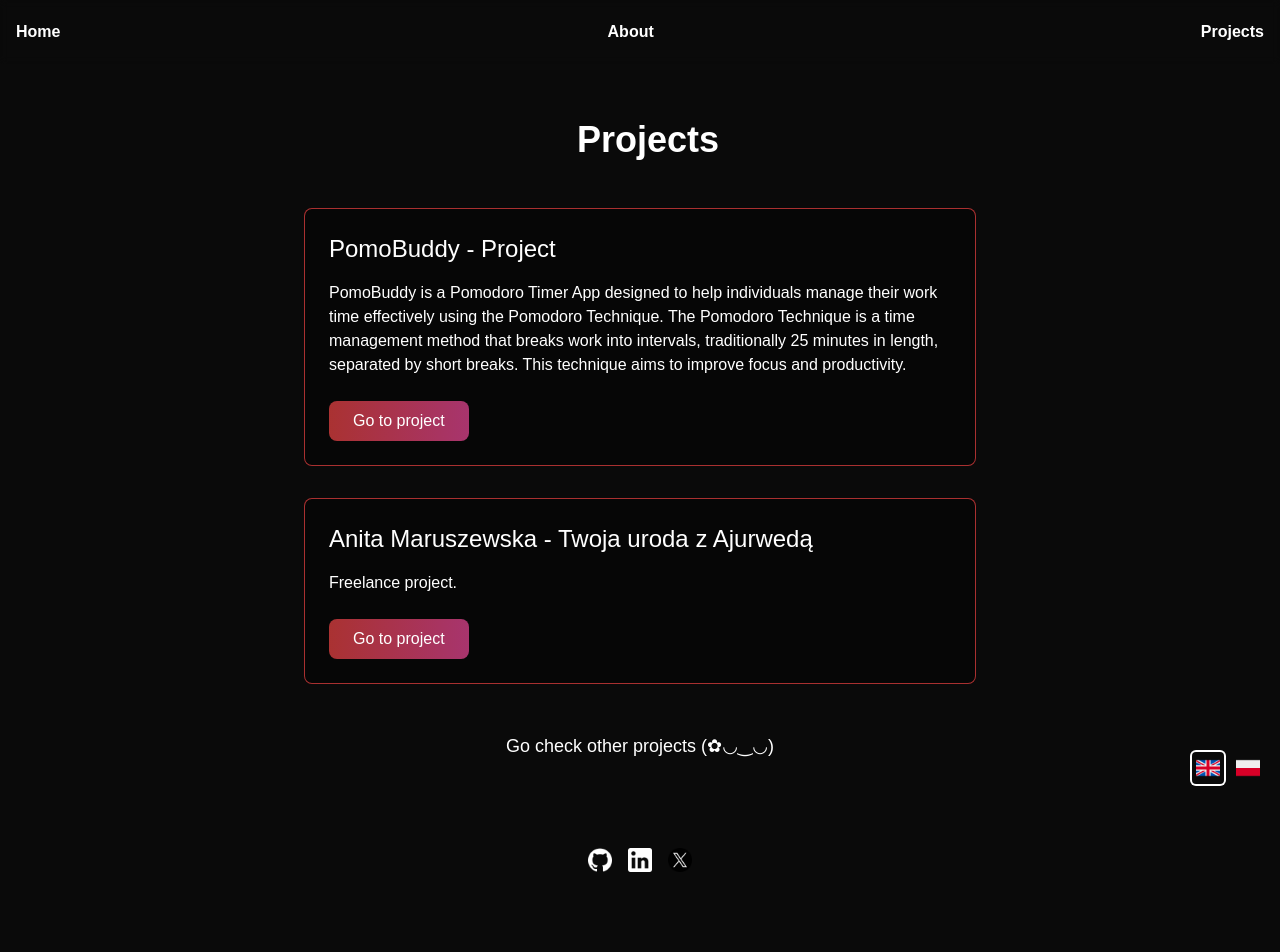
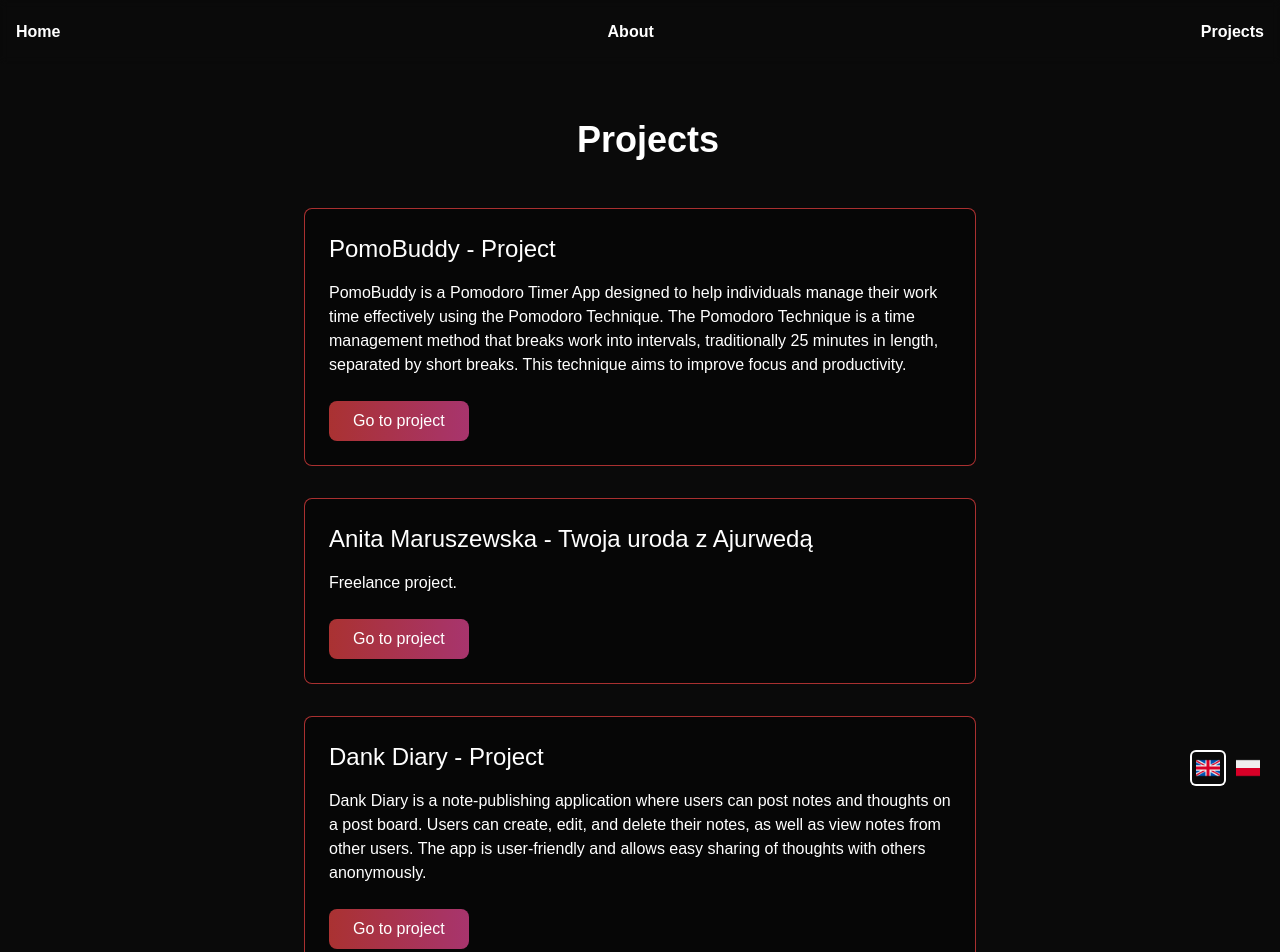
Before and after one commit to vermenea/portfolio, a Next.js app: page /projects in a window 1280 px wide. Shown: the top 952 px of the page. Before the commit the page ends 888 px from the top, so only its background shows below. Built offline with nearby package versions, Linux system fonts and the light colour scheme.

Commit message:
feat: add Dank Diary project to projects list; update translations for new project details

```diff
--- a/app/projects/page.tsx
+++ b/app/projects/page.tsx
@@ -10,6 +10,7 @@ import { containerVariants, itemVariants } from '@/animations/animations';
 const projectLinks: string[] = [
   'https://your-pomo-buddy.vercel.app/',
   'https://anitamaruszewska.pl/',
+  'https://dank-diary.vercel.app/',
 ] as const;
 
 export default function Projects() {
--- a/translations/translations.ts
+++ b/translations/translations.ts
@@ -3,75 +3,89 @@ export const translations = {
     nav: {
       home: 'Home',
       about: 'About',
-      projects: 'Projects'
+      projects: 'Projects',
     },
     home: {
       typingText: 'Hi, lets create something amazing',
-      contactMe: 'Contact me'
+      contactMe: 'Contact me',
     },
     about: {
       title: 'About me',
-      description: "Hello! My name is Natalia — I hold a degree in Medical Biology and you’ll most often find me working in a laboratory, but my second passion is web development. I take great pleasure in building the front end of web applications and crafting their prototypes. I have three years of professional experience and am constantly sharpening my skills.",
+      description:
+        'Hello! My name is Natalia — I hold a degree in Medical Biology and you’ll most often find me working in a laboratory, but my second passion is web development. I take great pleasure in building the front end of web applications and crafting their prototypes. I have three years of professional experience and am constantly sharpening my skills.',
       technologies: {
         title: 'Technologies',
         frontend: {
           title: 'Front-End',
-          description: 'TypeScript combined with React and Next.js enables creating scalable web applications with modern features and SEO optimization.'
+          description:
+            'TypeScript combined with React and Next.js enables creating scalable web applications with modern features and SEO optimization.',
         },
         styling: {
           title: 'Styling & UX',
-          description: 'I care about responsive and aesthetic design, using modern styling tools and prototyping in Figma and Photoshop.'
+          description:
+            'I care about responsive and aesthetic design, using modern styling tools and prototyping in Figma and Photoshop.',
         },
         tools: {
           title: 'Tools & Backend',
-          description: 'Git facilitates version control, and Node.js enables server creation. I use monitoring and CI/CD tools like Sentry, Postman, and Vercel, along with Firebase services.'
-        }
-      }
+          description:
+            'Git facilitates version control, and Node.js enables server creation. I use monitoring and CI/CD tools like Sentry, Postman, and Vercel, along with Firebase services.',
+        },
+      },
     },
     projects: {
-      title: "Projects",
+      title: 'Projects',
       goToProject: 'Go to project',
       checkOthers: 'Go check other projects (✿◡‿◡)',
       items: [
         {
           title: 'PomoBuddy - Project',
-          description: 'PomoBuddy is a Pomodoro Timer App designed to help individuals manage their work time effectively using the Pomodoro Technique. The Pomodoro Technique is a time management method that breaks work into intervals, traditionally 25 minutes in length, separated by short breaks. This technique aims to improve focus and productivity.'
+          description:
+            'PomoBuddy is a Pomodoro Timer App designed to help individuals manage their work time effectively using the Pomodoro Technique. The Pomodoro Technique is a time management method that breaks work into intervals, traditionally 25 minutes in length, separated by short breaks. This technique aims to improve focus and productivity.',
         },
         {
           title: 'Anita Maruszewska - Twoja uroda z Ajurwedą',
-          description: 'Freelance project.'
-        }
-      ]
-    }
+          description: 'Freelance project.',
+        },
+        {
+          title: 'Dank Diary - Project',
+          description:
+            'Dank Diary is a note-publishing application where users can post notes and thoughts on a post board. Users can create, edit, and delete their notes, as well as view notes from other users. The app is user-friendly and allows easy sharing of thoughts with others anonymously.',
+        },
+      ],
+    },
   },
   pl: {
     nav: {
       home: 'Strona główna',
       about: 'O mnie',
-      projects: 'Projekty'
+      projects: 'Projekty',
     },
     home: {
       typingText: 'Cześć, stwórzmy coś niesamowitego',
-      contactMe: 'Skontaktuj się ze mną'
+      contactMe: 'Skontaktuj się ze mną',
     },
     about: {
       title: 'O mnie',
-      description: "Cześć! Nazywam się Natalia – z wykształcenia jestem biologiem medycznym i na codzień można mnie spotkać w laboratorium ale moim drugim hobby jest tworzenie stron internetowych. Największą przyjemnność sprawia mi pisanie frontendu aplikacji webowych i tworzenie ich prototypów. Posiadam 3 letnie doświadczenie i nieustannie rozwijam swoje umiejętności.",
+      description:
+        'Cześć! Nazywam się Natalia – z wykształcenia jestem biologiem medycznym i na codzień można mnie spotkać w laboratorium ale moim drugim hobby jest tworzenie stron internetowych. Największą przyjemnność sprawia mi pisanie frontendu aplikacji webowych i tworzenie ich prototypów. Posiadam 3 letnie doświadczenie i nieustannie rozwijam swoje umiejętności.',
       technologies: {
         title: 'Technologie',
         frontend: {
           title: 'Front-End',
-          description: 'TypeScript w połączeniu z React i Next.js umożliwia tworzenie skalowalnych aplikacji webowych z nowoczesnymi funkcjami i optymalizacją SEO.'
+          description:
+            'TypeScript w połączeniu z React i Next.js umożliwia tworzenie skalowalnych aplikacji webowych z nowoczesnymi funkcjami i optymalizacją SEO.',
         },
         styling: {
           title: 'Stylowanie i UX',
-          description: 'Dbam o responsywny i estetyczny design, wykorzystując nowoczesne narzędzia stylizacyjne oraz prototypowanie w Figma i Photoshop.'
+          description:
+            'Dbam o responsywny i estetyczny design, wykorzystując nowoczesne narzędzia stylizacyjne oraz prototypowanie w Figma i Photoshop.',
         },
         tools: {
           title: 'Narzędzia i Backend',
-          description: 'Git ułatwia kontrolę wersji, a Node.js pozwala na tworzenie serwerów. Korzystam z narzędzi monitoringu i CI/CD, takich jak Sentry, Postman i Vercel, oraz z usług Firebase.'
-        }
-      }
+          description:
+            'Git ułatwia kontrolę wersji, a Node.js pozwala na tworzenie serwerów. Korzystam z narzędzi monitoringu i CI/CD, takich jak Sentry, Postman i Vercel, oraz z usług Firebase.',
+        },
+      },
     },
     projects: {
       title: 'Projekty',
@@ -80,13 +94,19 @@ export const translations = {
       items: [
         {
           title: 'PomoBuddy - Projekt',
-          description: 'PomoBuddy to aplikacja Pomodoro Timer zaprojektowana, aby pomóc użytkownikom efektywnie zarządzać czasem pracy przy użyciu Techniki Pomodoro. Technika Pomodoro to metoda zarządzania czasem, która dzieli pracę na interwały, tradycyjnie 25-minutowe, przedzielone krótkimi przerwami. Ta technika ma na celu poprawę koncentracji i produktywności.'
+          description:
+            'PomoBuddy to aplikacja Pomodoro Timer zaprojektowana, aby pomóc użytkownikom efektywnie zarządzać czasem pracy przy użyciu Techniki Pomodoro. Technika Pomodoro to metoda zarządzania czasem, która dzieli pracę na interwały, tradycyjnie 25-minutowe, przedzielone krótkimi przerwami. Ta technika ma na celu poprawę koncentracji i produktywności.',
         },
         {
           title: 'Anita Maruszewska - Twoja uroda z Ajurwedą',
-          description: 'Projekt freelancerski.'
-        }
-      ]
-    }
-  }
+          description: 'Projekt freelancerski.',
+        },
+        {
+          title: 'Dank Diary - Projekt',
+          description:
+            'Dank Diary to aplikacja do publikowania notatek, przemyśleń na tablicy postów. Użytkownicy mogą tworzyć, edytować i usuwać swoje notatki, a także przeglądać notatki innych użytkowników. Aplikacja jest prosta w obsłudze i pozwala na łatwe dzielenie się myślami z innymi anonimowo.',
+        },
+      ],
+    },
+  },
 };
```
